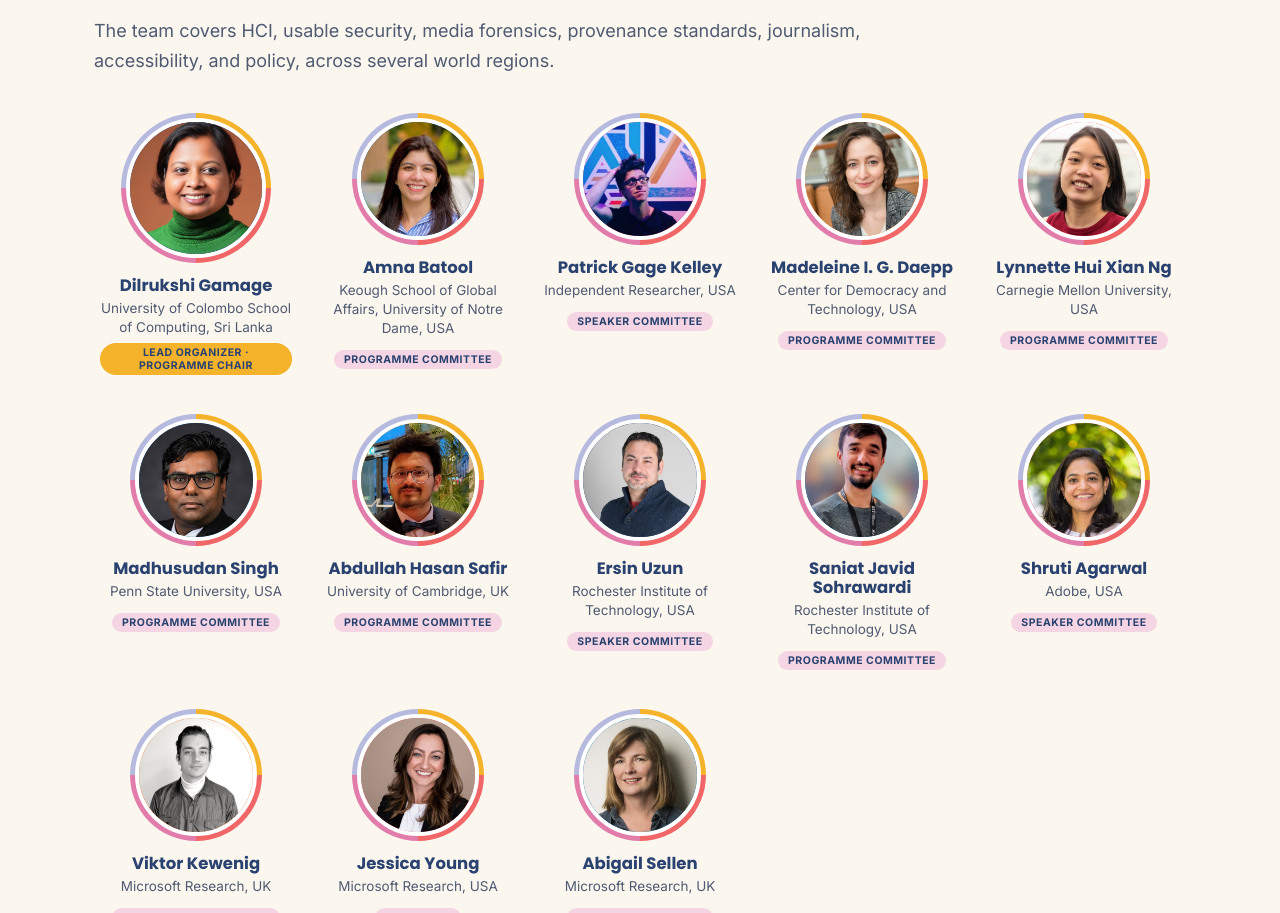
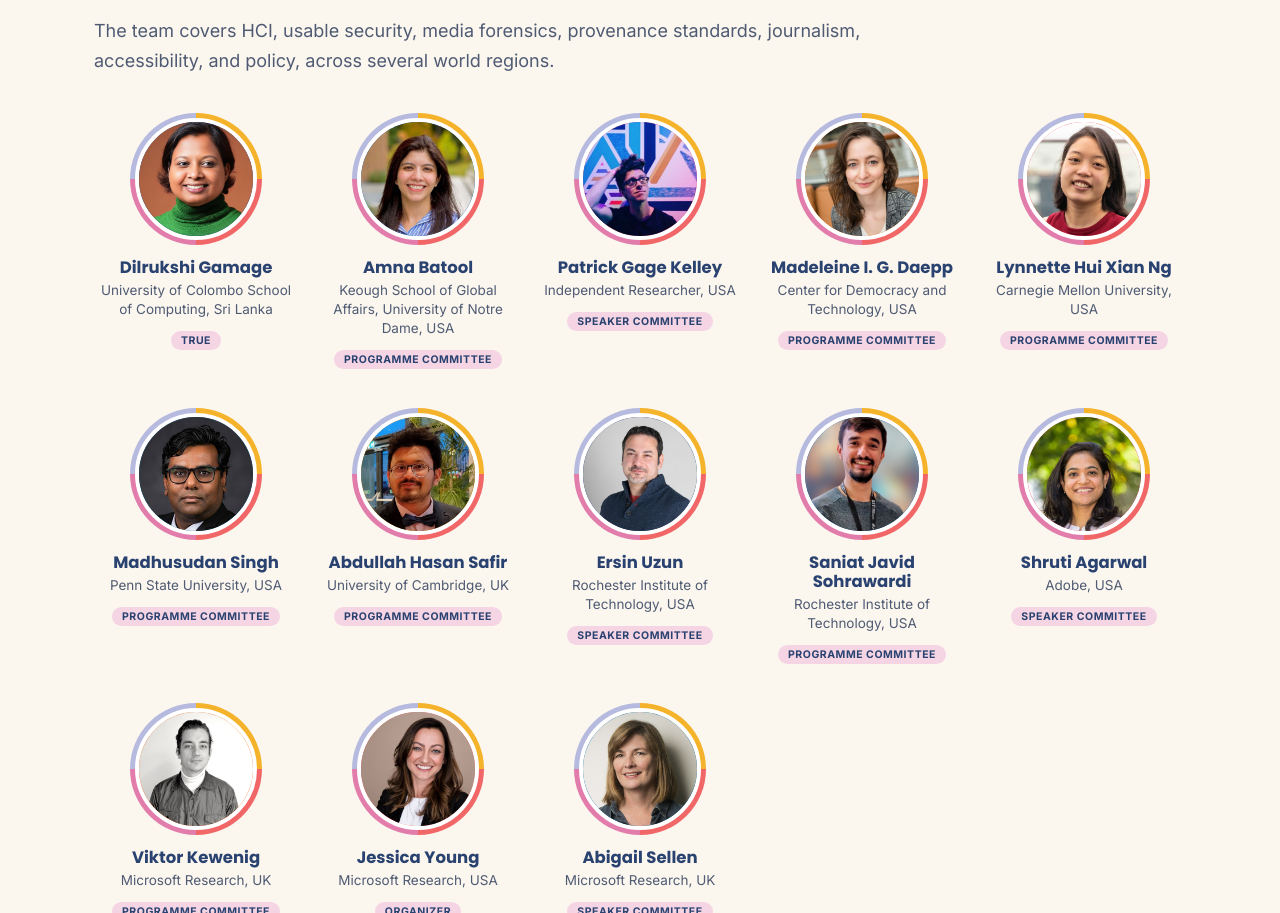
Before and after one commit to iceLearn/Provenance, a plain HTML site: page index.html in a window 1280 px wide. Shown: the part 7200-8113 px from the top of the page. Drawn offline with Linux system fonts and the light colour scheme.

Commit message:
Update index.html

```diff
--- a/index.html
+++ b/index.html
@@ -688,7 +688,7 @@ if(!matchMedia('(prefers-reduced-motion: reduce)').matches){
 // Photos: put a square image at assets/organizers/<slug>.jpg (e.g. dilrukshi-gamage.jpg).
 // Until a photo exists, the card shows coloured initials.
 const PEOPLE=[
-  ["Dilrukshi Gamage","University of Colombo School of Computing, Sri Lanka","Lead organizer · Programme chair",true],
+  ["Dilrukshi Gamage","University of Colombo School of Computing, Sri Lanka",true],
   ["Amna Batool","Keough School of Global Affairs, University of Notre Dame, USA","Programme committee"],
   ["Patrick Gage Kelley","Independent Researcher, USA","Speaker committee"],
   ["Madeleine I. G. Daepp","Center for Democracy and Technology, USA","Programme committee"],
```
